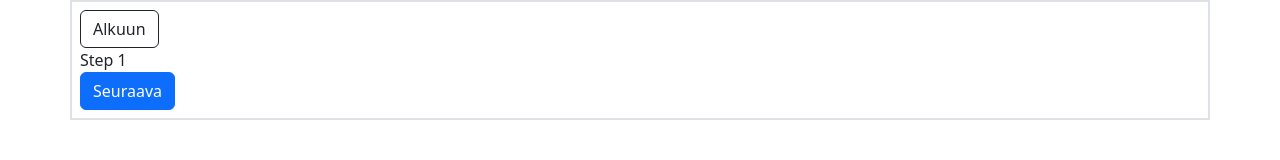
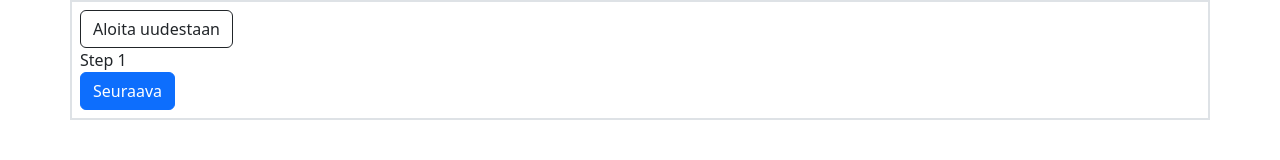
Before and after one commit to Duukkis8D/aamuntorkku, a React (Create React App) app: page / in a window 1280 px wide. Both pictures are taken after a click on the button "Tee testi". Shown: the top 160 px of the page. Built offline with nearby package versions, Linux system fonts and the light colour scheme.

Commit message:
change name for 'start over' button

```diff
--- a/src/App.js
+++ b/src/App.js
@@ -31,7 +31,7 @@ export default function App() {
                  */}
                 {currentStep > 0 && (
                     <Button variant="outline-dark" onClick={() => startOver()}>
-                        Alkuun
+                        Aloita uudestaan
                     </Button>
                 )}
 
```
